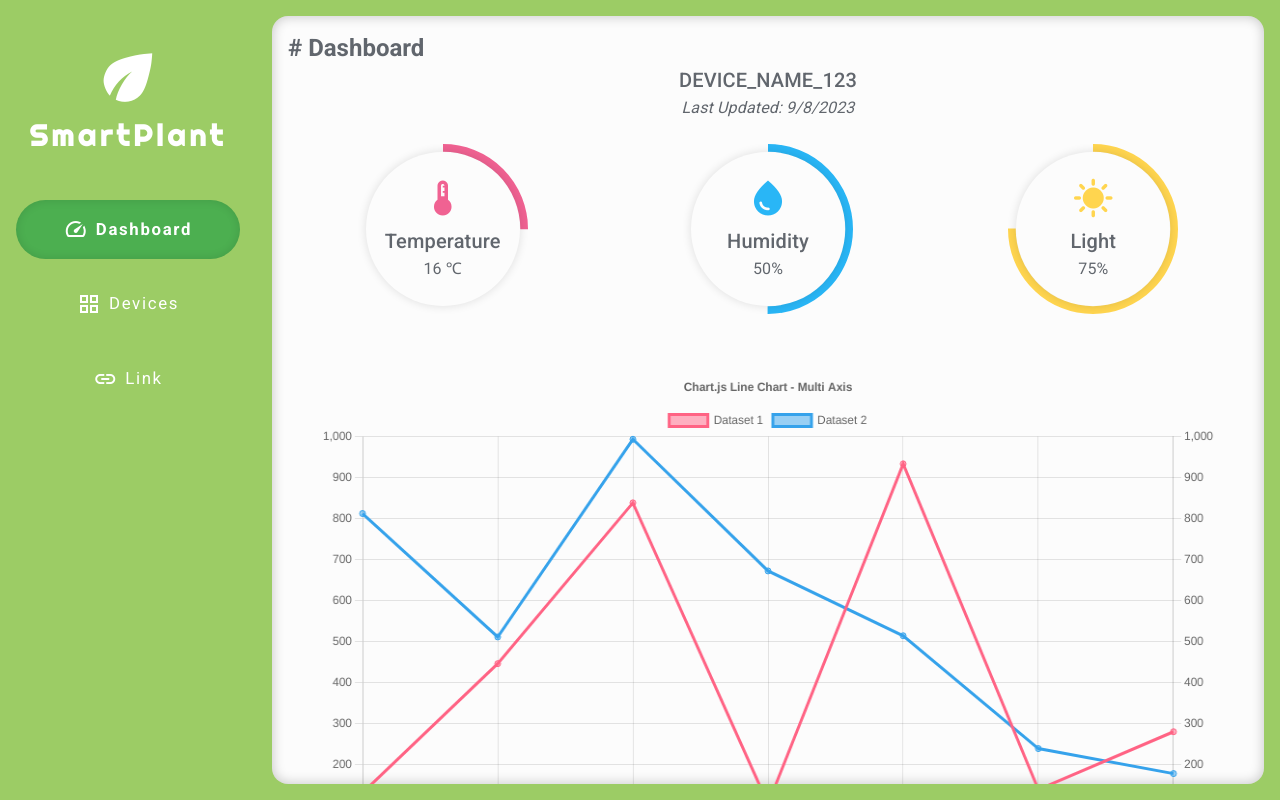
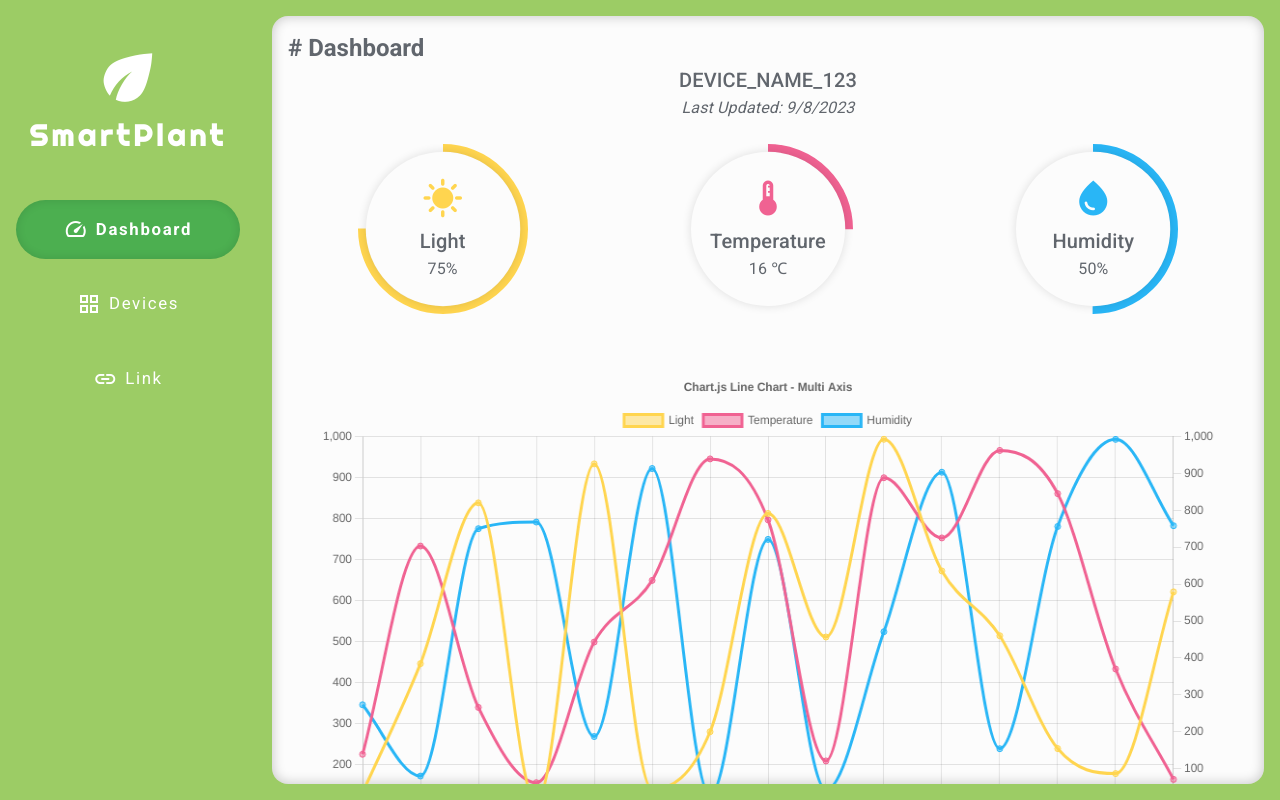
Before and after one commit to takosenpai2687/smartplant-web, a Next.js app: page / in a window 1280 px wide. Built offline with nearby package versions, Linux system fonts and the light colour scheme.

Commit message:
feat: line chart

```diff
--- a/src/app/page.tsx
+++ b/src/app/page.tsx
@@ -29,6 +29,14 @@ export default async function Home() {
             {/* Cards */}
             <div className="flex flex-row items-center justify-evenly gap-4">
                 <DataCard
+                    title="Light"
+                    icon="sunny"
+                    color="#FFD54F"
+                    dataText={"75%"}
+                    percentage={75}
+                    className="w-1/3"
+                />
+                <DataCard
                     title="Temperature"
                     icon="device_thermostat"
                     dataText={"16 ℃"}
@@ -44,14 +52,6 @@ export default async function Home() {
                     className="w-1/3"
                     color="#29B6F6"
                 />
-                <DataCard
-                    title="Light"
-                    icon="sunny"
-                    color="#FFD54F"
-                    dataText={"75%"}
-                    percentage={75}
-                    className="w-1/3"
-                />
             </div>
             {/* Chart */}
             <div className="px-4 my-4">
--- a/src/components/linechart/index.tsx
+++ b/src/components/linechart/index.tsx
@@ -53,24 +53,34 @@ export const options = {
     },
 };
 
-const labels = ["January", "February", "March", "April", "May", "June", "July"];
+const labels = Array.from({ length: 15 }, (_, i) => `Day ${i + 1}`);
 
 export const data = {
     labels,
     datasets: [
         {
-            label: "Dataset 1",
+            label: "Light",
             data: labels.map(() => Math.floor(Math.random() * 1000)),
-            borderColor: "rgb(255, 99, 132)",
-            backgroundColor: "rgba(255, 99, 132, 0.5)",
+            borderColor: "#FFD54F",
+            backgroundColor: "#FFD54F7F",
             yAxisID: "y",
+            cubicInterpolationMode: "monotone",
         },
         {
-            label: "Dataset 2",
+            label: "Temperature",
             data: labels.map(() => Math.floor(Math.random() * 1000)),
-            borderColor: "rgb(53, 162, 235)",
-            backgroundColor: "rgba(53, 162, 235, 0.5)",
+            borderColor: "#F06292",
+            backgroundColor: "#F062927F",
             yAxisID: "y1",
+            cubicInterpolationMode: "monotone",
+        },
+        {
+            label: "Humidity",
+            data: labels.map(() => Math.floor(Math.random() * 1000)),
+            borderColor: "#29B6F6",
+            backgroundColor: "#29B6F67F",
+            yAxisID: "y1",
+            cubicInterpolationMode: "monotone",
         },
     ],
 };
```
